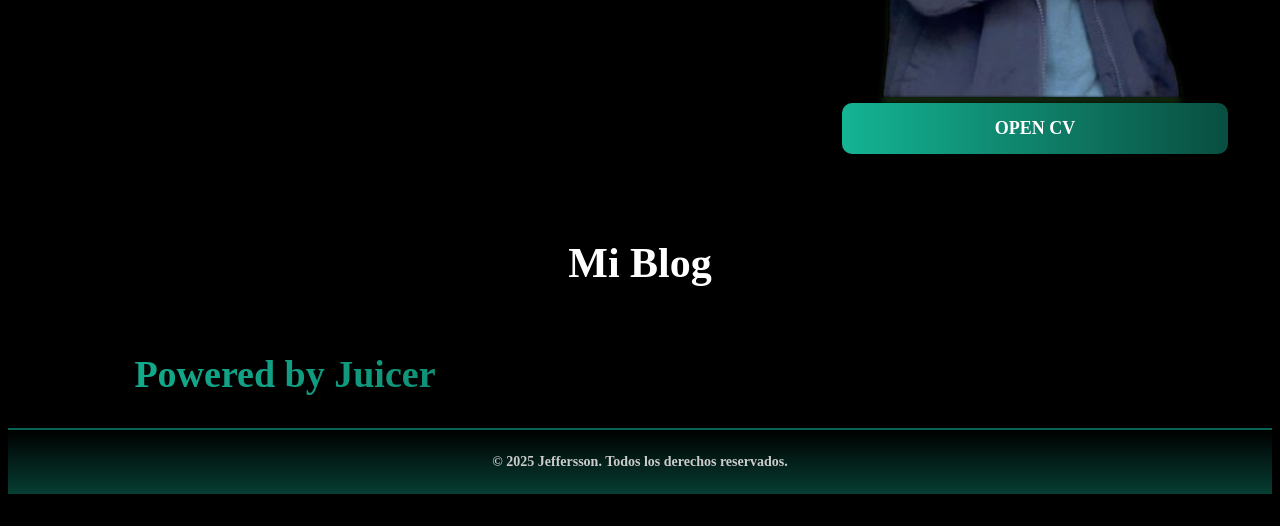
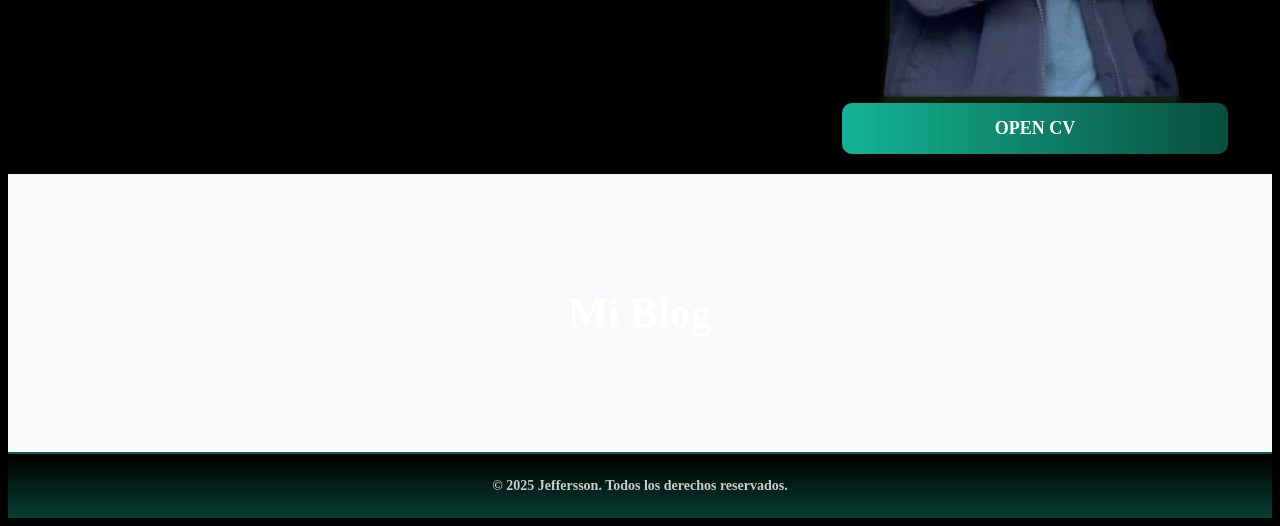
Before and after one commit to JPretellEco/WebSite, a plain HTML site: page index.html in a window 1280 px wide. Shown: the part 801-1327 px from the top of the page. Before the commit the page ends 1303 px from the top, so only its background shows below. Drawn offline with nearby package versions, Linux system fonts and the light colour scheme; a script that the page names is missing.

Commit message:
Update styles.css

```diff
--- a/styles.css
+++ b/styles.css
@@ -314,3 +314,26 @@ footer {
     font-size: 14px;
     opacity: 0.8;
 }
+
+.blog-section {
+    text-align: center;
+    padding: 50px 10px;
+    background-color: #f8f9fa; /* Color de fondo */
+}
+
+.juicer-feed {
+    max-width: 900px;
+    margin: 0 auto;
+    border-radius: 10px;
+    overflow: hidden;
+}
+
+.juicer-feed h1.referral {
+    display: none; /* Oculta el branding de Juicer si usas un plan gratuito */
+}
+
+.juicer-feed iframe {
+    width: 100%;
+    height: 500px; /* Ajusta la altura del feed */
+    border: none;
+}
```
